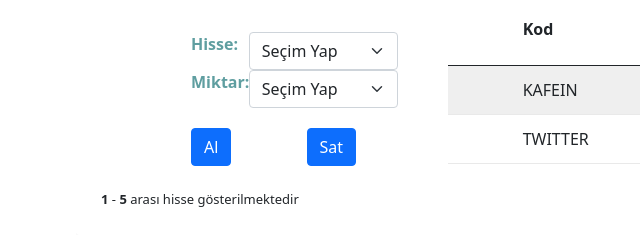
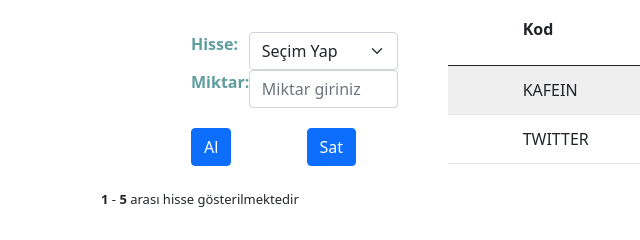
Before and after one commit to kaankarci/KAFEIN, a plain HTML site: page front-end/index.html in a window 1280 px wide. Both pictures are taken after a click on the button "Hisse İşlemleri". Shown: the part 624-864 px from the top of the page, 31-671 px from the left. Drawn offline with nearby package versions, Linux system fonts and the light colour scheme.

Commit message:
input düzenlendi

```diff
--- a/front-end/index.html
+++ b/front-end/index.html
@@ -39,6 +39,7 @@ $(document).ready(function(){
 		}
 	});
 });
+</script>
 </script>
       <!--Kütüphaneler-->
     <title>Kafein!</title>
@@ -347,14 +348,13 @@ $(document).ready(function(){
 
                  </div>
                  <div class="row">
-                     <div class="col-md-2"style="margin-left: 90px"><label for="validationCustom04" class="form-label" style="color: cadetblue"><b>Miktar:</b></label></div>
-                 <div class="col-md-6">
-        <select class="form-select" id="validationCustom04" required>
-      <option selected disabled value="">Seçim Yap</option>
-      <option>Kafein</option>
-      <option>Twitter</option>
-    </select></div>
+                     <div class="col-md-2"style="margin-left: 90px">
+                         <label for="validationCustom04" class="form-label" style="color: cadetblue"><b>Miktar:</b></label>
+                     </div>
+                                          <div class="col-md-6" >
 
+                  <input class="form-control" type="text" placeholder="Miktar giriniz" aria-label="default input example">
+                     </div>
                  </div>
                  <div class="row" style="margin-top: 20px">
                  <div class="col-md-4"style="margin-left: 90px"><button type="submit" class="btn btn-primary">Al</button></div>
```
